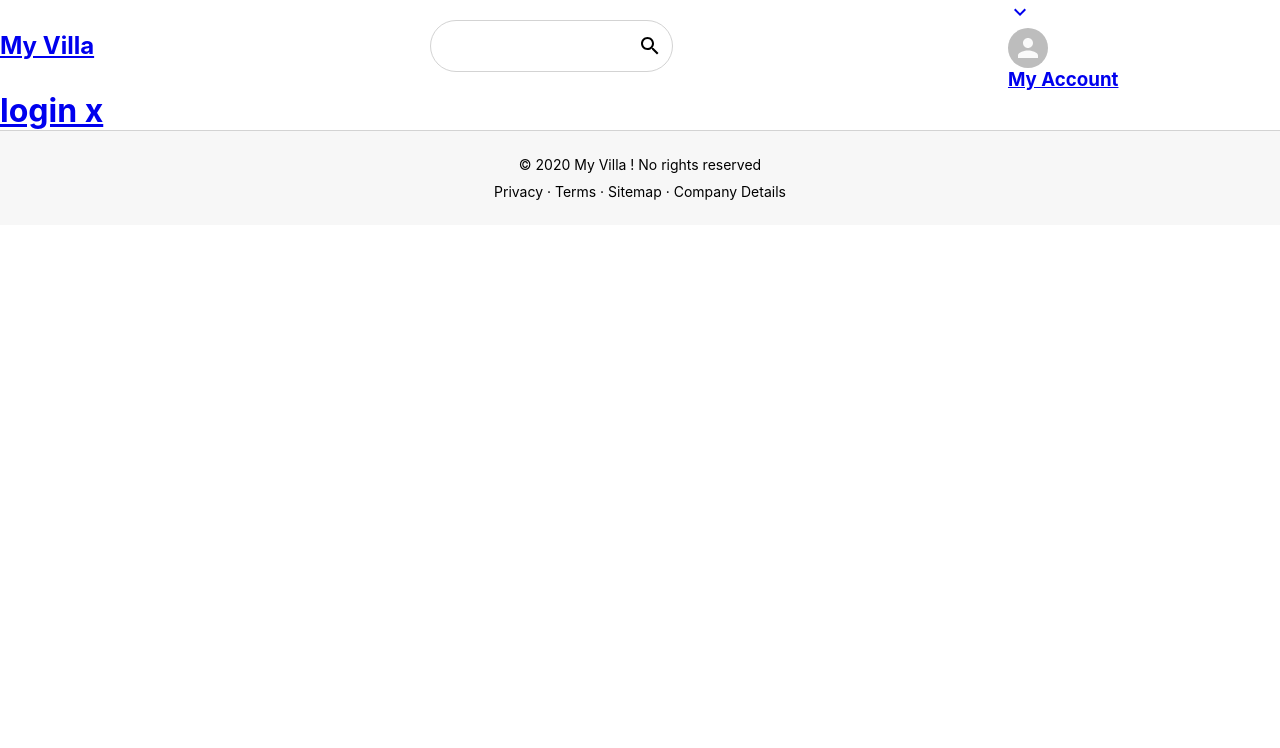
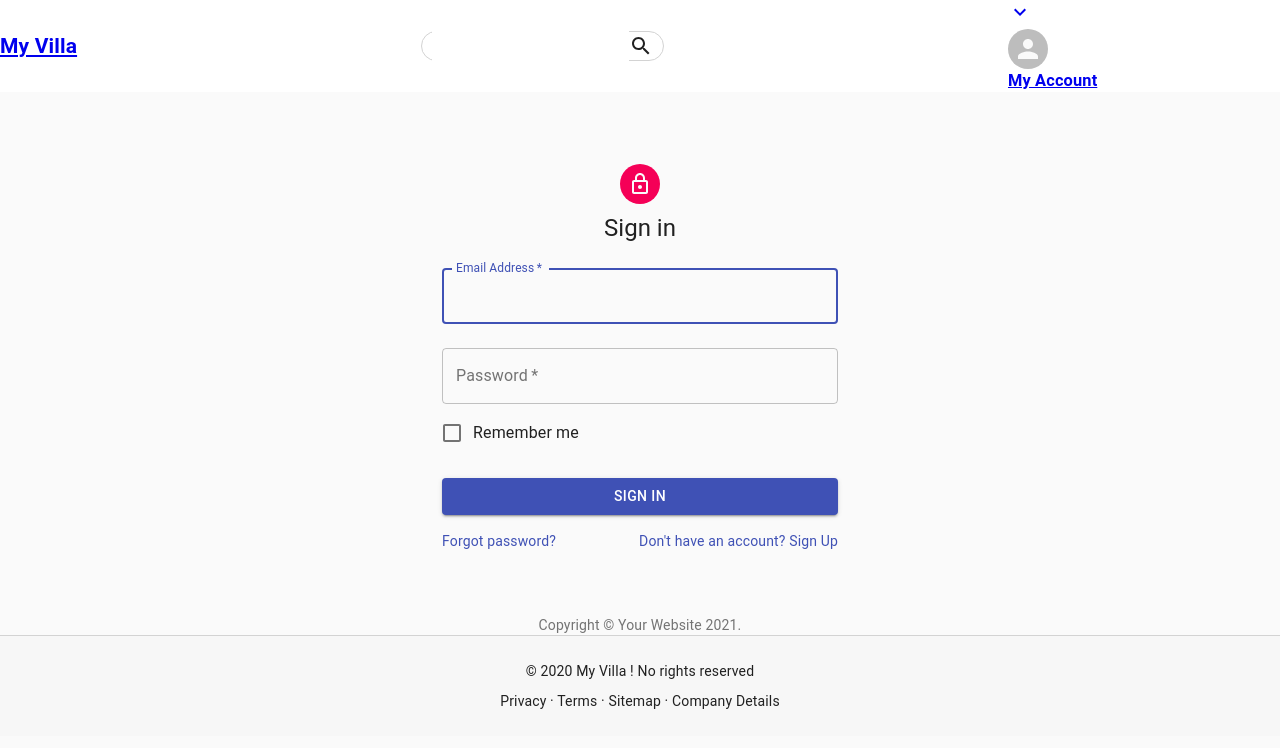
Before and after one commit to symonnethedev/Personal-Project, a React (Create React App) app in the folder client/: page /login in a window 1280 px wide. Shown: the top 748 px of the page. Built offline with nearby package versions, Linux system fonts and the light colour scheme.

Commit message:
added login form

```diff
--- a/client/src/Login.js
+++ b/client/src/Login.js
@@ -1,17 +1,117 @@
-import { CheckOutlined } from '@material-ui/icons';
-import React from 'react'
-import "./Login.css";
-import { Link } from "react-router-dom";
-import { Avatar } from '@material-ui/core';
+import React from "react";
+import Avatar from "@material-ui/core/Avatar";
+import Button from "@material-ui/core/Button";
+import CssBaseline from "@material-ui/core/CssBaseline";
+import TextField from "@material-ui/core/TextField";
+import FormControlLabel from "@material-ui/core/FormControlLabel";
+import Checkbox from "@material-ui/core/Checkbox";
+import Link from "@material-ui/core/Link";
+import Grid from "@material-ui/core/Grid";
+import Box from "@material-ui/core/Box";
+import LockOutlinedIcon from "@material-ui/icons/LockOutlined";
+import Typography from "@material-ui/core/Typography";
+import { makeStyles } from "@material-ui/core/styles";
+import Container from "@material-ui/core/Container";
 
-export const Login = () => {
-    return (
-        <div className="login">
-            <Link to='/Login'>
-            <h1> login x </h1>
-            </Link>
-        </div>
-    )
+function Copyright() {
+  return (
+    <Typography variant="body2" color="textSecondary" align="center">
+      {"Copyright © "}
+      <Link color="inherit" href="https://material-ui.com/">
+        Your Website
+      </Link>{" "}
+      {new Date().getFullYear()}
+      {"."}
+    </Typography>
+  );
 }
 
-export default Login;
+const useStyles = makeStyles((theme) => ({
+  paper: {
+    marginTop: theme.spacing(8),
+    display: "flex",
+    flexDirection: "column",
+    alignItems: "center",
+  },
+  avatar: {
+    margin: theme.spacing(1),
+    backgroundColor: theme.palette.secondary.main,
+  },
+  form: {
+    width: "100%", // Fix IE 11 issue.
+    marginTop: theme.spacing(1),
+  },
+  submit: {
+    margin: theme.spacing(3, 0, 2),
+  },
+}));
+
+export default function SignIn() {
+  const classes = useStyles();
+
+  return (
+    <Container component="main" maxWidth="xs">
+      <CssBaseline />
+      <div className={classes.paper}>
+        <Avatar className={classes.avatar}>
+          <LockOutlinedIcon />
+        </Avatar>
+        <Typography component="h1" variant="h5">
+          Sign in
+        </Typography>
+        <form className={classes.form} noValidate>
+          <TextField
+            variant="outlined"
+            margin="normal"
+            required
+            fullWidth
+            id="email"
+            label="Email Address"
+            name="email"
+            autoComplete="email"
+            autoFocus
+          />
+          <TextField
+            variant="outlined"
+            margin="normal"
+            required
+            fullWidth
+            name="password"
+            label="Password"
+            type="password"
+            id="password"
+            autoComplete="current-password"
+          />
+          <FormControlLabel
+            control={<Checkbox value="remember" color="primary" />}
+            label="Remember me"
+          />
+          <Button
+            type="submit"
+            fullWidth
+            variant="contained"
+            color="primary"
+            className={classes.submit}
+          >
+            Sign In
+          </Button>
+          <Grid container>
+            <Grid item xs>
+              <Link href="#" variant="body2">
+                Forgot password?
+              </Link>
+            </Grid>
+            <Grid item>
+              <Link href="#" variant="body2">
+                {"Don't have an account? Sign Up"}
+              </Link>
+            </Grid>
+          </Grid>
+        </form>
+      </div>
+      <Box mt={8}>
+        <Copyright />
+      </Box>
+    </Container>
+  );
+}
```
